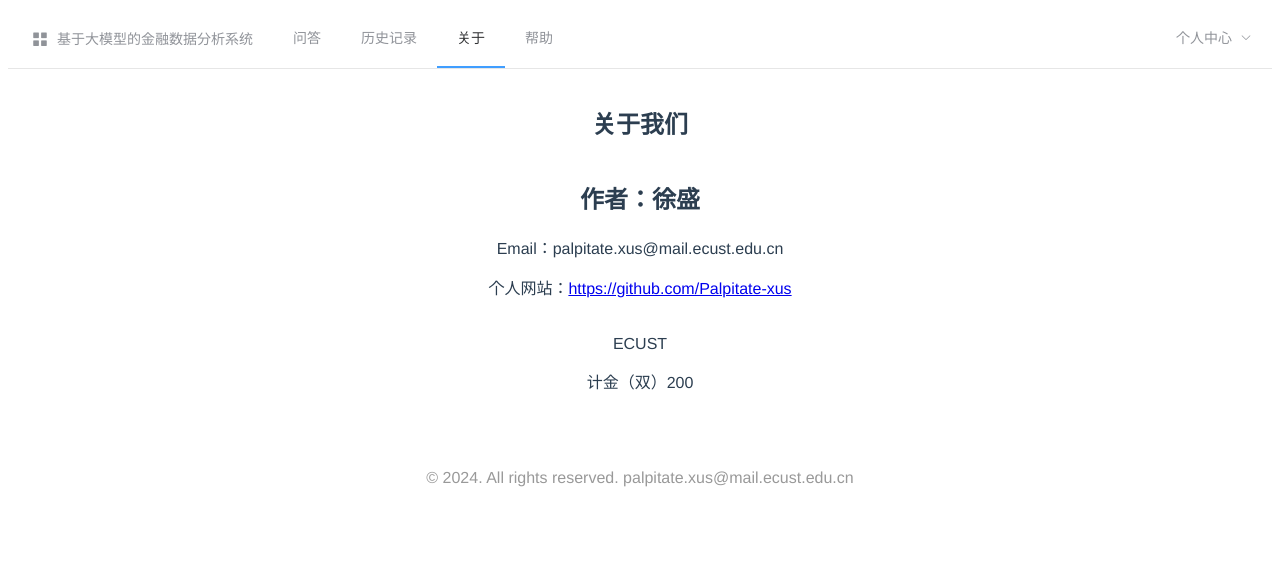
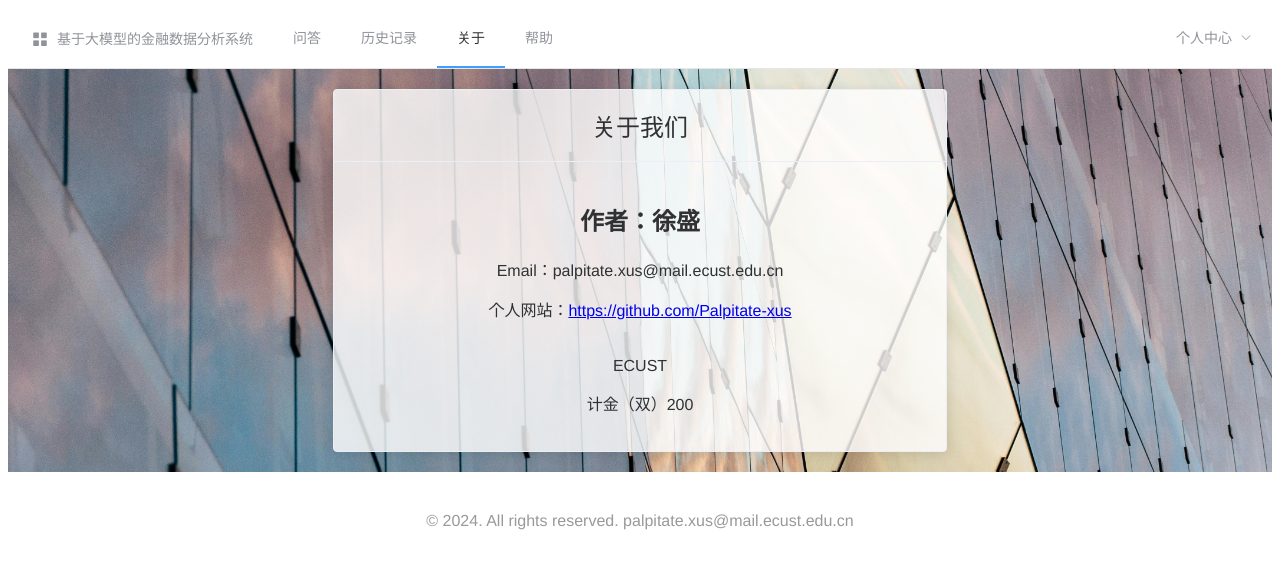
Before and after one commit to Palpitate-xus/finllm_frontend, a Vue app: page /#/about in a window 1280 px wide. Shown: the top 568 px of the page. Built offline with nearby package versions, Linux system fonts and the light colour scheme.

Commit message:
add background picture

```diff
--- a/src/components/About.vue
+++ b/src/components/About.vue
@@ -1,7 +1,10 @@
 <template>
   <div class="about">
-    <h1 class="title">关于我们</h1>
-
+    <el-card class="el-card">
+      <div slot="header" class="clearfix">
+        <span class="title">关于我们</span>
+      </div>
+      <div>
         <div class="author-info">
           <!-- <img src="author-avatar.jpg" alt="Author Avatar" class="avatar"> -->
           <div class="info">
@@ -14,6 +17,9 @@
           <p>ECUST</p>
           <p>计金（双）200</p>
         </div>
+      </div>
+    </el-card>
+
   </div>
 </template>
 
@@ -32,6 +38,8 @@ export default {
 <style scoped>
 .about {
   padding: 20px;
+  background-image: url("../../static/background.jpg");
+  background-size: cover;
 }
 
 .title {
@@ -51,4 +59,11 @@ export default {
 .description {
   margin-top: 20px;
 }
+
+.el-card {
+  width: 50%;
+  margin: auto;
+  background-color: rgba(255, 255, 255, 0.8);
+}
+
 </style>
```
Also changed, not shown: static/background.jpg (added). Lines whose indentation alone changed are shown as unchanged.
